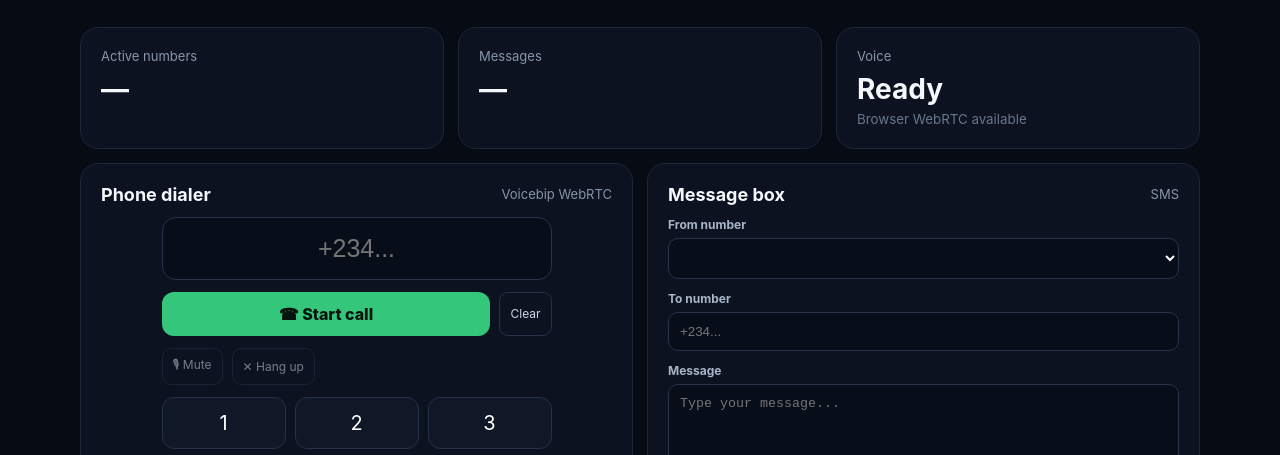
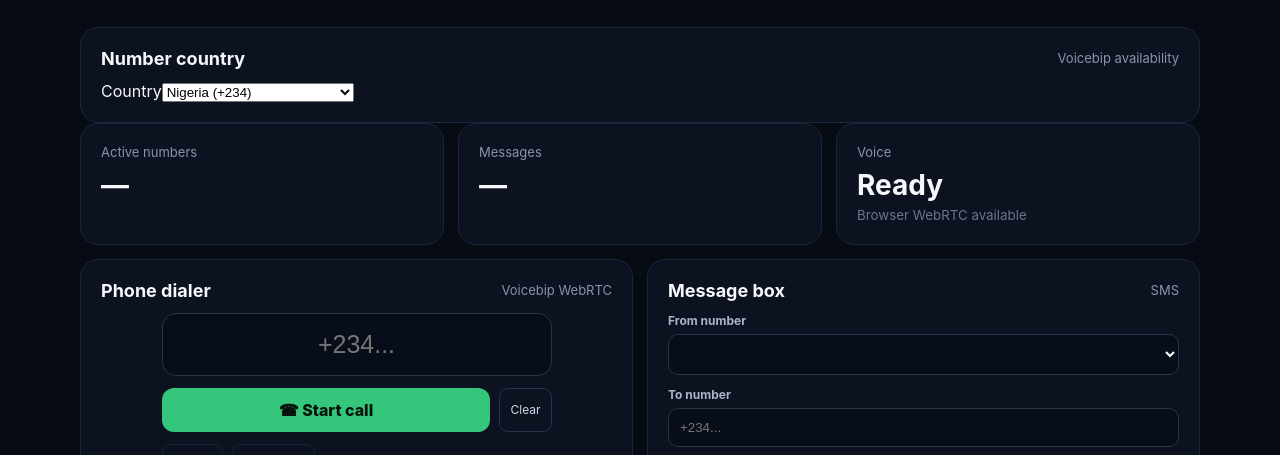
Before and after one commit to emzaro731-byte/vv, a website: page public/index.html in a window 1280 px wide. Shown: the part 324-779 px from the top of the page. Drawn offline with Linux system fonts and the light colour scheme; no server answers.

Commit message:
Add country selection for Voicebip number provisioning

```diff
--- a/public/index.html
+++ b/public/index.html
@@ -9,7 +9,7 @@
 <header class="topbar"><div class="brand"><span class="brand-mark">VV</span><span>Virtual Numbers</span></div><span id="modeBadge" class="badge">Checking…</span></header>
 <main class="shell">
 <section class="hero"><div><p class="eyebrow">CALLS • SMS • VERIFICATION</p><h1>Your virtual number workspace.</h1><p class="sub">Call, text and manage your Voicebip numbers from one dashboard.</p></div><button id="requestBtn" class="primary">+ Get a number</button></section>
-<section class="stats">
+<section class="card country-panel"><div class="section-head"><h2>Number country</h2><span class="muted">Voicebip availability</span></div><label class="country-label">Country<select id="countryCode"><option value="NG" selected>Nigeria (+234)</option><option value="US">United States (+1)</option><option value="GB">United Kingdom (+44)</option><option value="CA">Canada (+1)</option><option value="GH">Ghana (+233)</option><option value="KE">Kenya (+254)</option><option value="ZA">South Africa (+27)</option><option value="IN">India (+91)</option><option value="AU">Australia (+61)</option><option value="DE">Germany (+49)</option><option value="FR">France (+33)</option><option value="NL">Netherlands (+31)</option><option value="ES">Spain (+34)</option><option value="IT">Italy (+39)</option><option value="BR">Brazil (+55)</option><option value="MX">Mexico (+52)</option><option value="AE">United Arab Emirates (+971)</option><option value="SG">Singapore (+65)</option><option value="JP">Japan (+81)</option><option value="OTHER">Other supported country</option></select></label></section><section class="stats">
 <div class="card stat"><span>Active numbers</span><strong id="numberCount">—</strong></div>
 <div class="card stat"><span>Messages</span><strong id="messageCount">—</strong></div>
 <div class="card stat"><span>Voice</span><strong id="voiceStatus">Ready</strong><small id="voiceStatusDetail">Browser WebRTC available</small></div>
```
